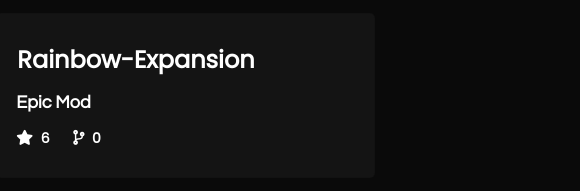
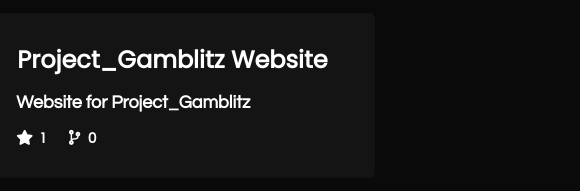
Before and after one commit to nacho95101/nacho95101, a plain HTML site: page index.html in a window 1280 px wide. Shown: the part 375-566 px from the top of the page, 411-991 px from the left. Drawn offline with nearby package versions, Linux system fonts and the light colour scheme; no server answers; a script that the page names is missing.

Commit message:
Add files via upload

```diff
--- a/index.html
+++ b/index.html
@@ -49,15 +49,15 @@
                             </div>
                         </section>
                         </a>
-                        <a href="https://github.com/SplatGian/Rainbow-Expansion" target="_blank">
+                        <a href="https://github.com/Project-Gamblitz/Project_Gamblitz-Website" target="_blank">
                         <section>
-                            <div class="section_title">Rainbow-Expansion</div>
+                            <div class="section_title">Project_Gamblitz Website</div>
                             <div class="about_section">
-                            <span style="display:block;">Epic Mod</span>
+                            <span style="display:block;">Website for Project_Gamblitz</span>
                             </div>
                             <div class="bottom_section">
                                 <span style="display:none;"><i class="fas fa-code"></i>&nbsp; null</span>
-                                <span><i class="fas fa-star"></i>&nbsp; 6</span>
+                                <span><i class="fas fa-star"></i>&nbsp; 1</span>
                                 <span><i class="fas fa-code-branch"></i>&nbsp; 0</span>
                             </div>
                         </section>
@@ -66,7 +66,7 @@
                         <section>
                             <div class="section_title">Nacho-Bot</div>
                             <div class="about_section">
-                            <span style="display:none;">undefined</span>
+                            <span style="display:none;">Files for my Discord bot</span>
                             </div>
                             <div class="bottom_section">
                                 <span style="display:inline-block;"><i class="fas fa-code"></i>&nbsp; CSS</span>
```
